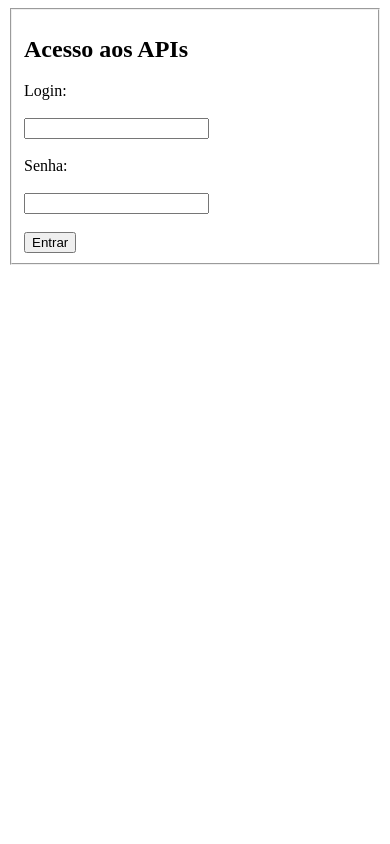
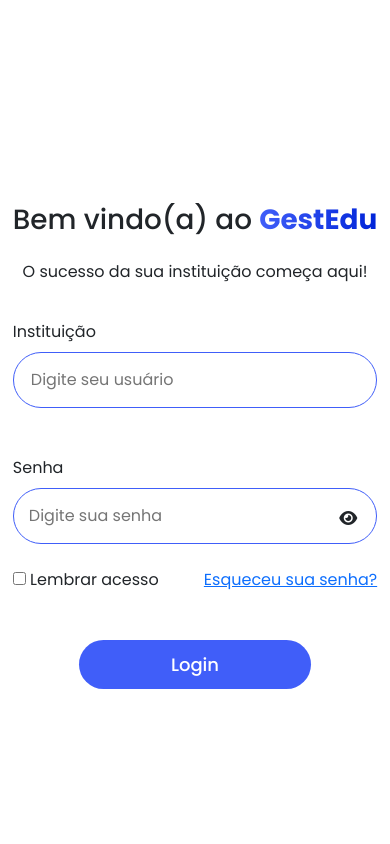
Before and after one commit to CaioHLuwi/gestedu, a PHP site: page /gest_edu/login.html in a window 390 px wide. Run offline with PHP 8.4, Linux system fonts and the light colour scheme; some libraries are stand-ins or nearby versions.

Commit message:
Estiliza a página de login e deixa responsivo para tablet e celular.

```diff
--- a/assets/js/login.js
+++ b/assets/js/login.js
@@ -1,17 +1,30 @@
+const formLogin = document.querySelector('form[name="login"]');
+let loginField = formLogin.querySelector('input[name="loginField"]');
+let passwordField = formLogin.querySelector('input[name="passwordField"]');
+let warningSpace = document.querySelector('#login-message');
+let passwordIcon = document.querySelector('#seePassword');
+let buttonLogin = document.querySelector('#buttonLogin');
 
 var perfil = "";
-    function buscar(event, form){
+
+async function loginRequest(URL, optionsRequest) {
+    let request = await fetch(URL, optionsRequest);
+    let response = await request.json();
+    mostrarResposta(response);
+}
+
+function fazerLogin(event) {
 
     event.preventDefault();
-        const login  = document.form1.txtLogin.value;
-        const senha  = document.form1.txtSenha.value;
+    const login = loginField.value;
+    const senha = passwordField.value;
 
     const dados = {
         login: login,
         senha: senha
     };
 
-        const options = {
+    const optionsRequest = {
         method: 'POST',
         headers: { 'Content-Type': 'application/json' },
         body: JSON.stringify(dados),
@@ -19,23 +32,45 @@
 
     if (login != "" && senha != "") {
         const URL = 'http://localhost/gest_edu/api/login.php';
-                    fetch(URL , options)
-                    .then(response => response.json())
-                    .then(data => mostrarResposta(data))
-                    .catch(erro => console.log(erro));
+        loginRequest(URL, optionsRequest);
+    } else {
+        warningSpace.style.display = 'flex';
+        warningSpace.innerHTML = '<span> <i class="fa-solid fa-circle-exclamation"></i> Insira o seu usuário e senha </span>';
     }
 }
-    function mostrarResposta(data){
-        console.log(data);
-        if(data.status == 401){
-            document.getElementById("mensagem").innerHTML =  data.message ;
+function mostrarResposta(data) {
+    console.log(data.status);
+    if (data.status === 401) {
+        warningSpace.innerHTML = `<span> <i class="fa-solid fa-triangle-exclamation"></i> ${data.message} </span>`
     } else {
-            console.log(data.information);
-            perfil = data.information.perfil ;
-            if (perfil.toLowerCase().includes("admin")){
+        warningSpace.classList.replace('login-warning', 'login-sucess');
+        warningSpace.innerHTML = `<span> Login efetuado com sucesso! </span>`;
+        buttonLogin.style.backgroundColor = 'red';
+
+
+        setTimeout(() => {
+
+            perfil = data.information.perfil;
+            if (perfil.toLowerCase().includes("admin")) {
                 location.href = "index.html";
             }
             else
                 location.href = "listaSec.html";
+        }, 3000)
     }
 }
+
+function mostraSenha() {
+
+    if(passwordField.getAttribute('type') === "password") {
+        passwordField.setAttribute('type', 'text');
+        passwordIcon.classList.remove('fa-eye');
+        passwordIcon.classList.add('fa-eye-slash');
+    } else {
+        passwordField.setAttribute('type', 'password');
+        passwordIcon.classList.remove('fa-eye-slash');
+        passwordIcon.classList.add('fa-eye');
+    }
+}
+
+passwordIcon.addEventListener("click", mostraSenha);
--- a/assets/style.css
+++ b/assets/style.css
@@ -1,4 +1,21 @@
-#view{
+@import url('https://fonts.googleapis.com/css2?family=Poppins:ital,wght@0,100;0,200;0,300;0,400;0,500;0,600;0,700;0,800;0,900;1,100;1,200;1,300;1,400;1,500;1,600;1,700;1,800;1,900&display=swap');
+
+* {
+    margin: 0;
+    text-decoration: none;
+    font-family: 'Poppins';
+}
+
+:root {
+    --cor-fundo-principal: #405EF9;
+    --cor-fundo-secundaria: #fff;
+    --cor-texto-primaria: #000000;
+    --cor-texto-secundaria: #fff;
+    --cor-texto-ativa: #405EF9;
+    --cor-hover: #163bf5;
+}
+
+#linha{
     border: 1px solid red;
 }
 
@@ -14,3 +31,122 @@
 .nav-item {
     margin-left: 10px;
 }
+
+.login-section {
+    width: 100%;
+    height: 100vh;
+    position: relative;
+}
+
+.login-section .logo {
+    top: 0;
+    right: 0;
+    position: absolute;
+}
+
+.login-section .logo img {
+    max-width: 84px;
+    width: 100%;
+    height: auto;
+}
+
+.left-side {
+    background-color: var(--cor-fundo-principal);
+}
+
+.left-side img {
+    max-width: 638px;
+    width: 100%;
+    height: auto;
+}
+
+.login-box {
+    max-width: 460px;
+    max-height: 604;
+}
+
+.right-side .title {
+    text-align: center;
+}
+
+.super-title {
+    background: linear-gradient(to right, #405EF9, #0024d8);
+    font-weight: bold;
+    background-clip: text;
+    -webkit-background-clip: text;
+    -webkit-text-fill-color: transparent;
+}
+
+.form-area {
+    margin-top: 10%;
+}
+
+
+.login-warning{
+    margin-top: 10%;
+    display: none;
+    background-color: rgb(253, 174, 174);
+    height: 50px;
+    border-radius: 10px;
+    align-items: center;
+    justify-content: center;
+    color: var(--cor-texto-primaria);
+    border: 1px solid red;
+}
+
+.login-sucess {
+    margin-top: 10%;
+    display: none;
+    background-color: rgb(174, 253, 178);
+    height: 50px;
+    border-radius: 10px;
+    align-items: center;
+    justify-content: center;
+    color: var(--cor-texto-primaria);
+    border: 1px solid green;
+}
+
+.password-field {
+    position: relative;
+}
+
+.input-area i {
+    position: absolute;
+    right: 20px;
+    top: 47%;
+    cursor: pointer;
+}
+
+.input-area input[type=text],
+.input-area input[type=password]{
+    border: 1px solid var(--cor-fundo-principal);
+    width: 100%;
+    padding: 15px;
+    border-radius: 40px;
+}
+
+.input-area input:focus {
+    outline: 0;
+}
+
+.input-area input[type=text]::placeholder {
+    padding-left: 2px;
+}
+
+.button-area button{
+    max-width: 232px;
+    background-color: var(--cor-fundo-principal);
+    width: 100%;
+    height: 49px;
+    border-radius: 36px;
+    color: var(--cor-texto-secundaria);
+    border: none;
+    transition: 0.5s ease-in-out;
+    position: relative;
+    font-weight: 500;
+    font-size: 18px;
+}
+
+.button-area button:hover {
+    background-color: var(--cor-hover);
+}
--- a/index.html
+++ b/index.html
@@ -37,6 +37,6 @@
     </header>
     <!-- To do: Guarda para verificar authenticação do usuário -->
     <script src="https://cdn.jsdelivr.net/npm/bootstrap@5.3.3/dist/js/bootstrap.bundle.min.js" integrity="sha384-YvpcrYf0tY3lHB60NNkmXc5s9fDVZLESaAA55NDzOxhy9GkcIdslK1eN7N6jIeHz" crossorigin="anonymous"></script>
-    <script type="text/javascript" src="assets/timeout.js"></script>
+    <script type="text/javascript" src="assets/js/timeout.js"></script>
 </body>
 </html>
--- a/login.html
+++ b/login.html
@@ -1,23 +1,70 @@
 <!DOCTYPE html>
 <html lang="pt-br">
+
 <head>
     <meta charset="UTF-8">
-    <title>Tela de Login e Senha</title>
+    <meta name="viewport" content="width=device-width, initial-scale=1.0">
+    <link href="https://cdn.jsdelivr.net/npm/bootstrap@5.3.3/dist/css/bootstrap.min.css" rel="stylesheet" integrity="sha384-QWTKZyjpPEjISv5WaRU9OFeRpok6YctnYmDr5pNlyT2bRjXh0JMhjY6hW+ALEwIH" crossorigin="anonymous">
+    <link rel="stylesheet" href="assets/style.css">
 </head>
+
 <body>
-    <div id = "conteudo">
-        <form name = "form1">
-            <fieldset>
-                <h2>Acesso aos APIs</h2>
-                Login: <br><br>
-                <input type="text" name="txtLogin"><br><br>
-                Senha: <br><br>
-                <input type="password" name="txtSenha"><br><br>
-                <button onclick="buscar(event, this)">Entrar</button> <br>
-            </fieldset>
-            <div id="mensagem"> </div>
-        </form>
+    <section class="login-section overflow-y-hidden">
+        <div class="container-fluid p-0">
+            <div class="row gx-0">
+                <div class="left-side col-6 col-md-4 col-lg-6 col-xl-6 d-none d-md-flex d-lg-flex d-xl-flex align-items-center justify-content-center ">
+                    <img class="p-md-4" src="assets/img/illustration-metrics.png" alt="">
+                </div>
+                <div class="col-12 col-md-8 col-lg-6 col-xl-6 col-md py-md-5 py-lg-1 p-xl-0">
+                    <div class="login-section d-flex flex-column align-items-center justify-content-center">
+                        <div class="d-none d-md-flex d-lg-flex logo">
+                            <img src="assets/img/logo-icon.png" class="pe-4 pt-4" alt="">
+                        </div>
+                        <div class="login-area">
+                            <div class="title mt-5 text-center">
+                                <h1> Bem vindo(a) ao <span class="super-title"> GestEdu </span> </h1>
+                                <p class="mt-4">O sucesso da sua instituição começa aqui!</p>
+                            </div>
+                            <div class="login-warning" id="login-message">
+                            </div>
+                            <fieldset class="form-area">
+                                <form name="login">
+                                    <div class="input-area d-flex flex-column">
+                                        <label for="instituicao"> Instituição </label>
+                                        <input class="mt-2" type="text" name="loginField" placeholder="Digite seu usuário">
+                                    </div>
+                                    <div class="input-area mt-5 d-flex flex-column">
+                                        <label for="instituicao"> Senha </label>
+                                        <div class="password-field">
+                                            <input class="mt-2" type="password" name="passwordField" placeholder="Digite sua senha">
+                                            <i class="fa-solid fa-eye" id="seePassword"></i>
+                                        </div>
+                                    </div>
+                                    <div class="login-informations mt-4 d-flex justify-content-between">
+                                        <div class="input-area">
+                                            <input type="checkbox" name="rememberAcess" id="">
+                                            <label for="rememberAcess">Lembrar acesso</label>
+                                        </div>
+                                        <div class="input-area">
+                                            <a href="#"> Esqueceu sua senha? </a>
+                                        </div>
+                                    </div>
+                                    <div class="button-area d-flex justify-content-center mt-5">
+                                        <button onclick="fazerLogin(event)" id="buttonLogin"> Login </button>
+                                    </div>
+                                </form>
+                            </fieldset>
+                            <div id="mensagem"> </div>
+                        </div>
+                    </div>
+                </div>
+            </div>
+        </div>
+    </section>
     </div>
+    <script src="https://cdn.jsdelivr.net/npm/bootstrap@5.3.3/dist/js/bootstrap.bundle.min.js" integrity="sha384-YvpcrYf0tY3lHB60NNkmXc5s9fDVZLESaAA55NDzOxhy9GkcIdslK1eN7N6jIeHz" crossorigin="anonymous"></script>
+    <script src="https://kit.fontawesome.com/1392966492.js" crossorigin="anonymous"></script>
     <script src="assets/js/login.js"></script>
 </body>
+
 </html>
```
Also changed, not shown: assets/js/excluir.js (+3 -19 lines), assets/img/illustration-metrics.png (added), assets/img/logo-icon.png (added). Lines whose indentation alone changed are shown as unchanged.
